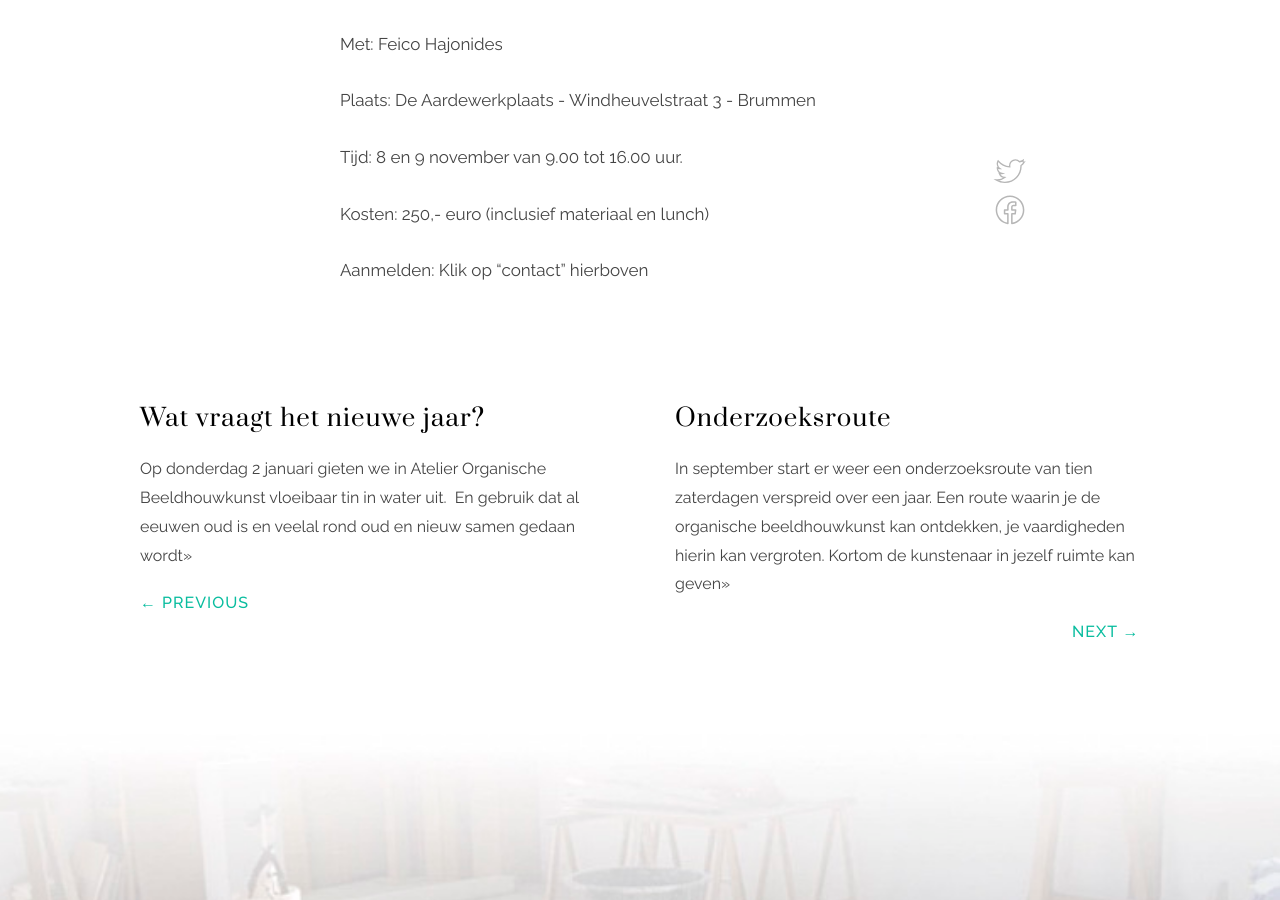
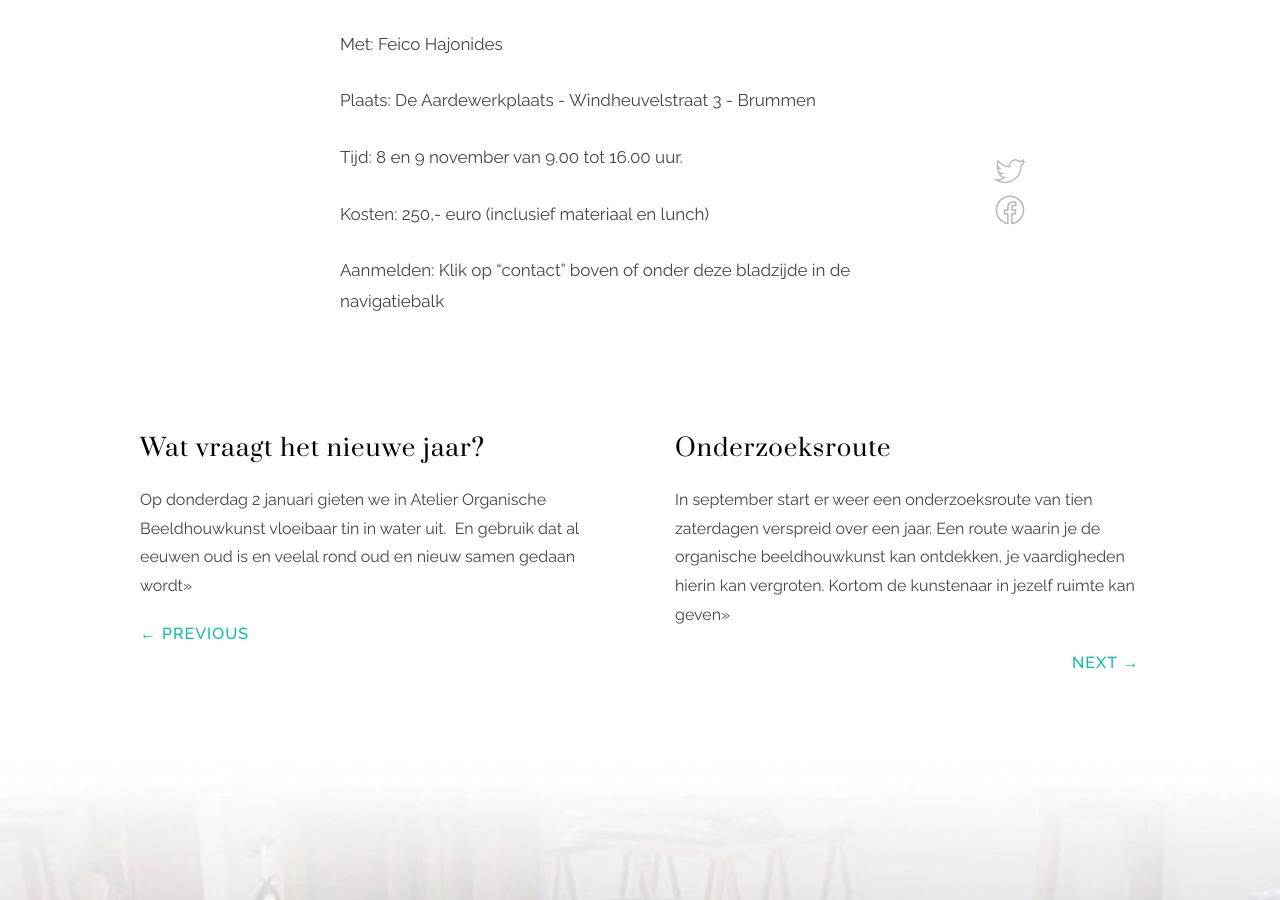
Before and after one commit to feicohajonides2020/feicohajonides2020.github.io, a Jekyll site: the page built from _posts/2019-10-06-Hooglied verbeeld.md, in a window 1280 px wide and 900 px high, scrolled down 1414 px. Built offline with Jekyll 4.4.1, drawn with Linux system fonts in a browser that asks for light colours.

Commit message:
Update 2019-10-06-Hooglied verbeeld.md

```diff
--- a/_posts/2019-10-06-Hooglied verbeeld.md
+++ b/_posts/2019-10-06-Hooglied verbeeld.md
@@ -29,4 +29,5 @@ Tijd: 8 en 9 november van 9.00 tot 16.00 uur.
 Kosten: 250,- euro (inclusief materiaal en lunch)
 
 Aanmelden:
-Klik op "contact" hierboven
+Klik op "contact"
+boven of onder deze bladzijde in de navigatiebalk
```
